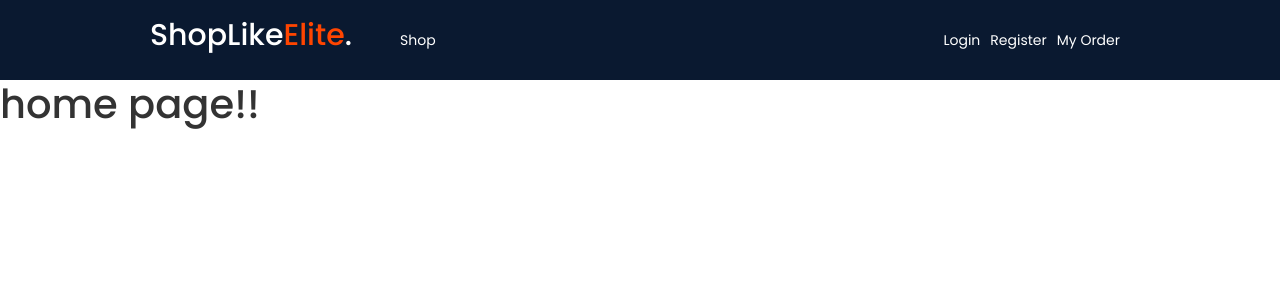
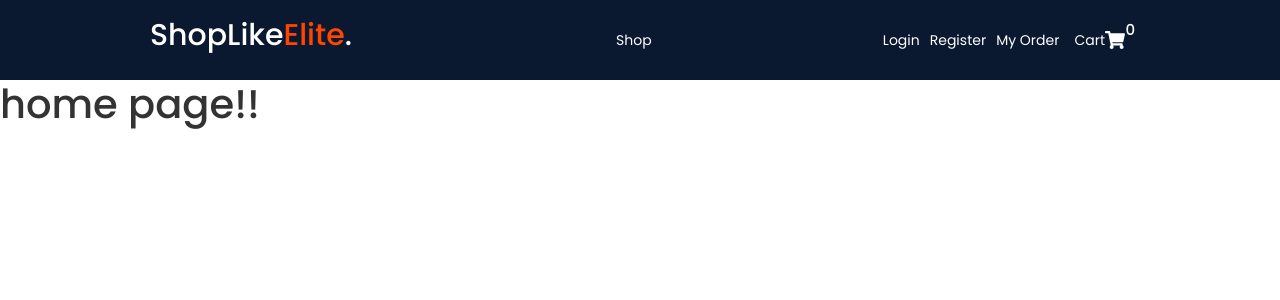
Before and after one commit to saulat-ux/Ecommerce-store, a React (Create React App) app in the folder frontend/: page / in a window 1280 px wide. Shown: the top 300 px of the page. Built offline with nearby package versions, Linux system fonts and the light colour scheme.

Commit message:
finish header

```diff
--- a/frontend/src/components/header/Header.js
+++ b/frontend/src/components/header/Header.js
@@ -1,6 +1,10 @@
-import React from 'react'
+import React, { useState } from 'react'
 import styles from './header.module.scss'
 import {Link ,NavLink} from "react-router-dom"
+import {FaShoppingCart} from 'react-icons/fa'
+import {HiOutlineMenuAlt3} from 'react-icons/hi'
+import {FaTimes} from 'react-icons/fa'
+
 const logo =  (
   <div className={styles.logo}>
     <Link to='/'>
@@ -12,14 +16,43 @@ const logo =  (
   const activeLink = ({isActive})=> (isActive ? `${styles.active}` : "")
 
 const Header = () => {
+  const [showMenu ,setShowMenu] = useState(false)
+
+  const toggleMenu = () =>{
+    setShowMenu(true)
+  }
+  const hideMenu = () =>{
+    setShowMenu(false)
+  }
+
+  const cart = (
+    <span className={styles.cart}>
+      <Link to='/cart'>
+          Cart
+          <FaShoppingCart size={20}/>
+          <p>0</p>
+      </Link>
+    </span>
+  )
   return (
     <header>
     <div className={styles.header}>{logo}
-      <nav>
+    <nav className={showMenu ? `${styles['show-nav']}` : `${styles['hide-nav']}` }>
+
+      <div className={showMenu ? `${styles['nav-wrapper']} ${styles['show-nav-wrapper']}` : `${styles['nav-wrapper']}` }
+      onClick={hideMenu}
+      ></div>
+
       <ul>
-      <li>
-        <NavLink to='/shop' className={activeLink}>Shop</NavLink>
-      </li>
+        <li className={styles['logo-mobile']}>
+          {logo}
+          <FaTimes size ={22} color ='#fff' onClick={hideMenu}/>
+        </li>
+
+        <li>
+          <NavLink to='/shop' className={activeLink}>Shop</NavLink>
+        </li>
+
       </ul>
       <div className={styles["header-right"]}>
         <span className={styles.links}>
@@ -33,9 +66,14 @@ const Header = () => {
             My Order
           </NavLink>
         </span>
+        {cart}
       </div>
-      </nav>
+    </nav>
+    <div className={styles['menu-icon']}>
+      {cart}
+      <HiOutlineMenuAlt3 size= {28} onClick={toggleMenu}/>
     </div>
+  </div>
     </header>
   )
 }
```
